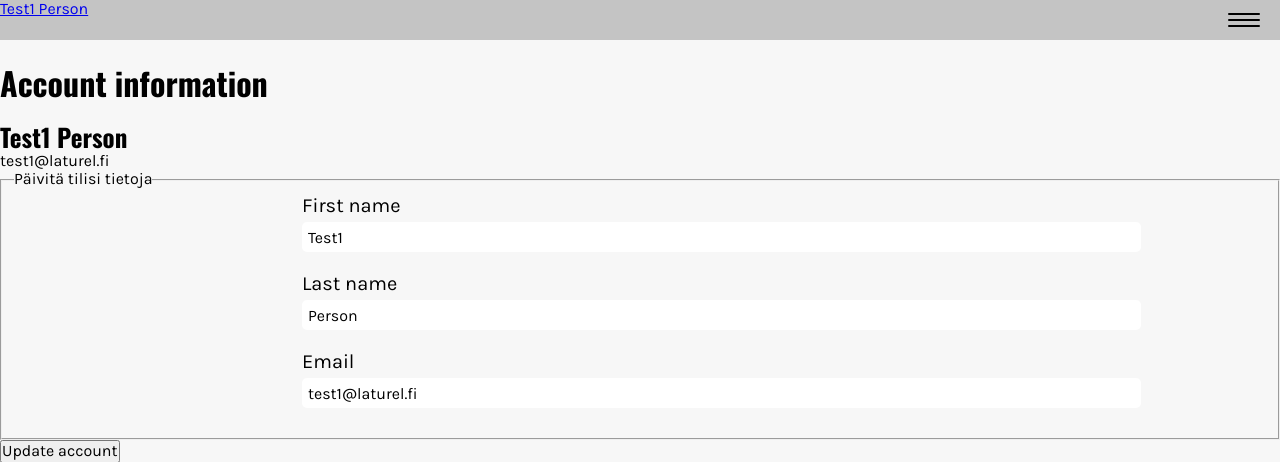
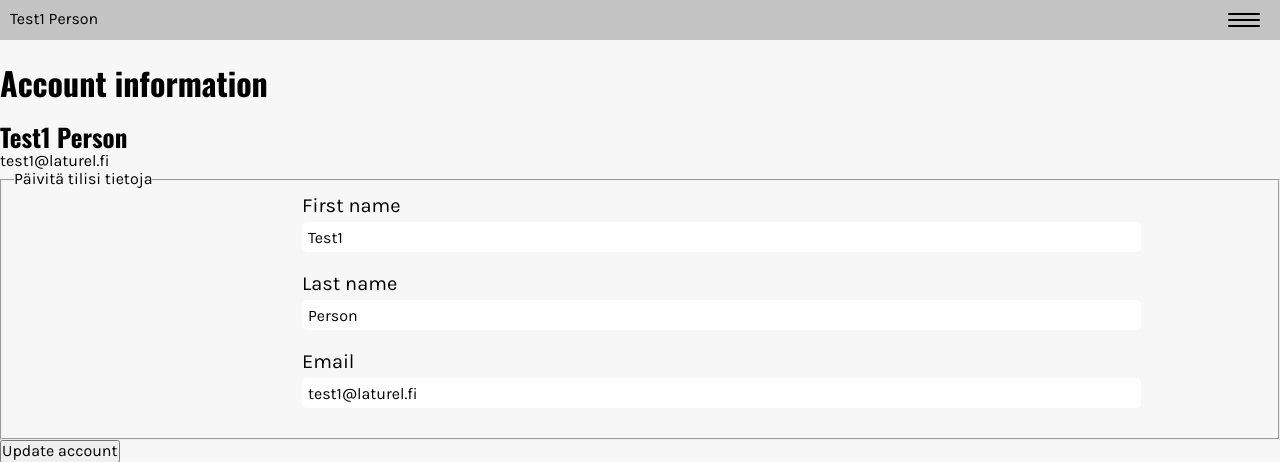
Before and after one commit to Zigelzi/SiteSurveyApp, a Flask app: page /account in a window 1280 px wide. Shown: the top 462 px of the page. Run offline with Flask 2, Linux system fonts and the light colour scheme; a user stored in the database is signed in.

Commit message:
Moved header from _base.scss to _nav.scss, moved <a> styling to _base.scss and added .profile-link to position Profile link in the header

```diff
--- a/sitesurvey/static/css/style.css
+++ b/sitesurvey/static/css/style.css
@@ -8,14 +8,6 @@ body {
   height: 100%;
   font-family: "Karla", sans-serif;
   background-color: #f7f7f7;
-}
-
-header {
-  position: fixed;
-  height: 2.5rem;
-  background: #c4c4c4;
-  width: 100%;
-  z-index: 999;
 }
 
 h1 {
@@ -45,6 +37,14 @@ h6 {
 
 p {
   font-size: 16px;
+}
+
+a {
+  text-decoration: none;
+  color: black;
+}
+a:hover {
+  color: #404040;
 }
 
 /*! normalize.css v8.0.1 | MIT License | github.com/necolas/normalize.css */
@@ -466,6 +466,14 @@ template {
   flex-grow: 1;
 }
 
+header {
+  position: fixed;
+  height: 2.5rem;
+  background: #c4c4c4;
+  width: 100%;
+  z-index: 999;
+}
+
 .nav {
   background-color: #c4c4c4;
   width: 100%;
@@ -484,10 +492,6 @@ template {
   display: inline-block;
   text-decoration: none;
   list-style: none;
-}
-.nav a {
-  text-decoration: none;
-  color: black;
 }
 
 /* CSS collapsible nav */
@@ -534,6 +538,11 @@ template {
   top: 6px;
 }
 
+.profile-link {
+  margin-left: 10px;
+  margin-top: 10px;
+}
+
 .svg-icon {
   height: 52px;
   margin-left: 10px;
@@ -545,6 +554,9 @@ template {
   padding: 10px;
   display: inline-block;
   margin: 10px auto;
+}
+.btn:hover {
+  background-color: #d1d1d1;
 }
 
 .survey-form {
--- a/sitesurvey/static/scss/base/_base.scss
+++ b/sitesurvey/static/scss/base/_base.scss
@@ -17,14 +17,6 @@ body {
     height: 100%;
     font-family: $main-font;
     background-color: $bg-white;
-}
-
-header {
-    position: fixed;
-    height: 2.5rem;
-    background: $darkgrey;
-    width: 100%;
-    z-index: 999;
 }
 
 // ===================
@@ -62,3 +54,12 @@ h6 {
 p {
     font-size: 16px;
 }
+
+a {
+    text-decoration: none;
+    color: black;
+    // Hover effect for nav items
+    &:hover {
+        color: $lightblack;
+    }
+}
--- a/sitesurvey/static/scss/components/_buttons.scss
+++ b/sitesurvey/static/scss/components/_buttons.scss
@@ -7,4 +7,9 @@
     padding: 10px;
     display: inline-block;
     margin: 10px auto;
+
+    // Hover style for the button
+    &:hover {
+        background-color: $darkgrey-hover;
+    }
 }
--- a/sitesurvey/static/scss/components/_nav.scss
+++ b/sitesurvey/static/scss/components/_nav.scss
@@ -1,3 +1,16 @@
+// ===================
+// Header where navigation is nested in
+// ===================
+
+header {
+    position: fixed;
+    height: 2.5rem;
+    background: $darkgrey;
+    width: 100%;
+    z-index: 999;
+}
+
+
 // ===================
 // Navigation menu and items
 // ===================
@@ -20,11 +33,6 @@
         display: inline-block;
         text-decoration: none;
         list-style: none;
-    }
-
-    a {
-        text-decoration: none;
-        color: black;
     }
 }
 
@@ -80,3 +88,8 @@
         top: 6px;
     }
 }
+
+.profile-link {
+    margin-left: 10px;
+    margin-top: 10px;
+}
--- a/sitesurvey/static/scss/utils/_variables.scss
+++ b/sitesurvey/static/scss/utils/_variables.scss
@@ -9,5 +9,7 @@ $header-font: 'Oswald', sans-serif;
 $bg-white: #f7f7f7;
 $lightgrey: #e7e7e7;
 $darkgrey: #c4c4c4;
+$darkgrey-hover: lighten($darkgrey, 5%);
+$lightblack: lighten(black, 25%);
 
 $text-small: 0.8rem;
--- a/sitesurvey/templates/layout.html
+++ b/sitesurvey/templates/layout.html
@@ -16,7 +16,7 @@
     </head>
     <body>
         <header>
-            <div>
+            <div class="profile-link">
                 <a href="{{ url_for('account') }}">{{current_user.first_name }} {{ current_user.last_name }}</a>
             </div>
             <input type="checkbox" class="nav-menu" id="nav-menu">
```
Also changed, not shown: sitesurvey/static/scss/utils/_functions.scss (added), 1 other file.
